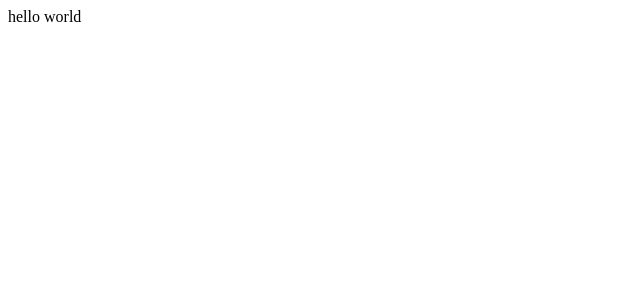
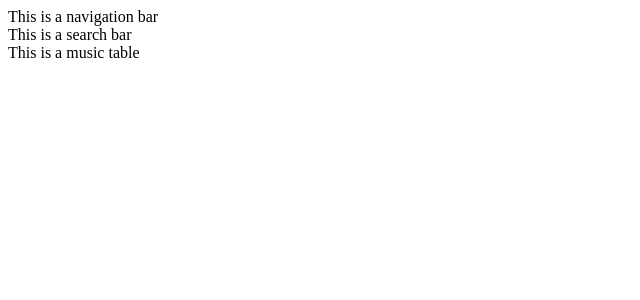
Before and after one commit to ARyback/music-library-frontend, a React (Create React App) app: page / in a window 1280 px wide. Shown: the top 300 px of the page, without its empty margins (0-640 px from the left). Built offline with nearby package versions, Linux system fonts and the light colour scheme.

Commit message:
Imported the different components to App.jsx and returned them in the App function

```diff
--- a/src/App.js
+++ b/src/App.js
@@ -1,7 +1,14 @@
 import React from "react";
+import NavigationBar from "./components/NavigationBar/NavigationBar";
+import SearchBar from "./components/SearchBar/SearchBar";
+import MusicTable from "./components/MusicTable/MusicTable";
 
 function App() {
-  return <div>hello world</div>;
+  return <div>
+  <NavigationBar />
+  <SearchBar />
+  <MusicTable />
+  </div>;
 }
 
 export default App;
```
